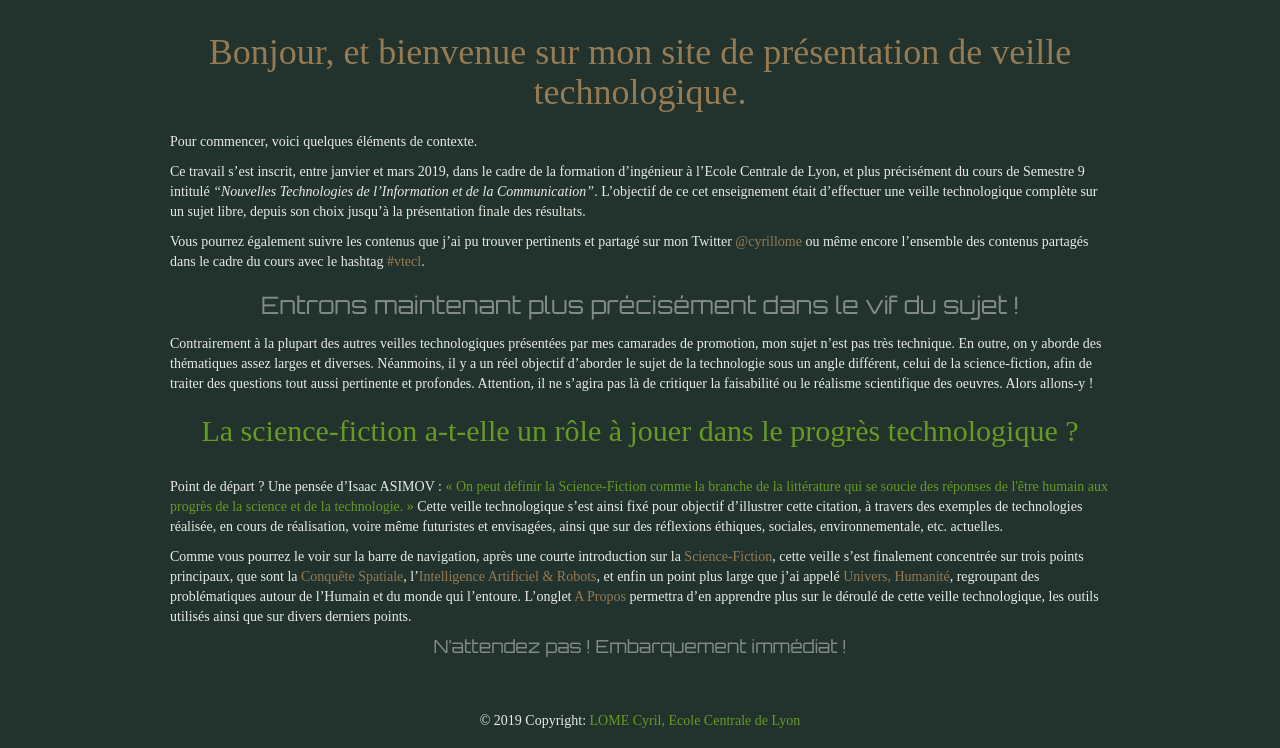
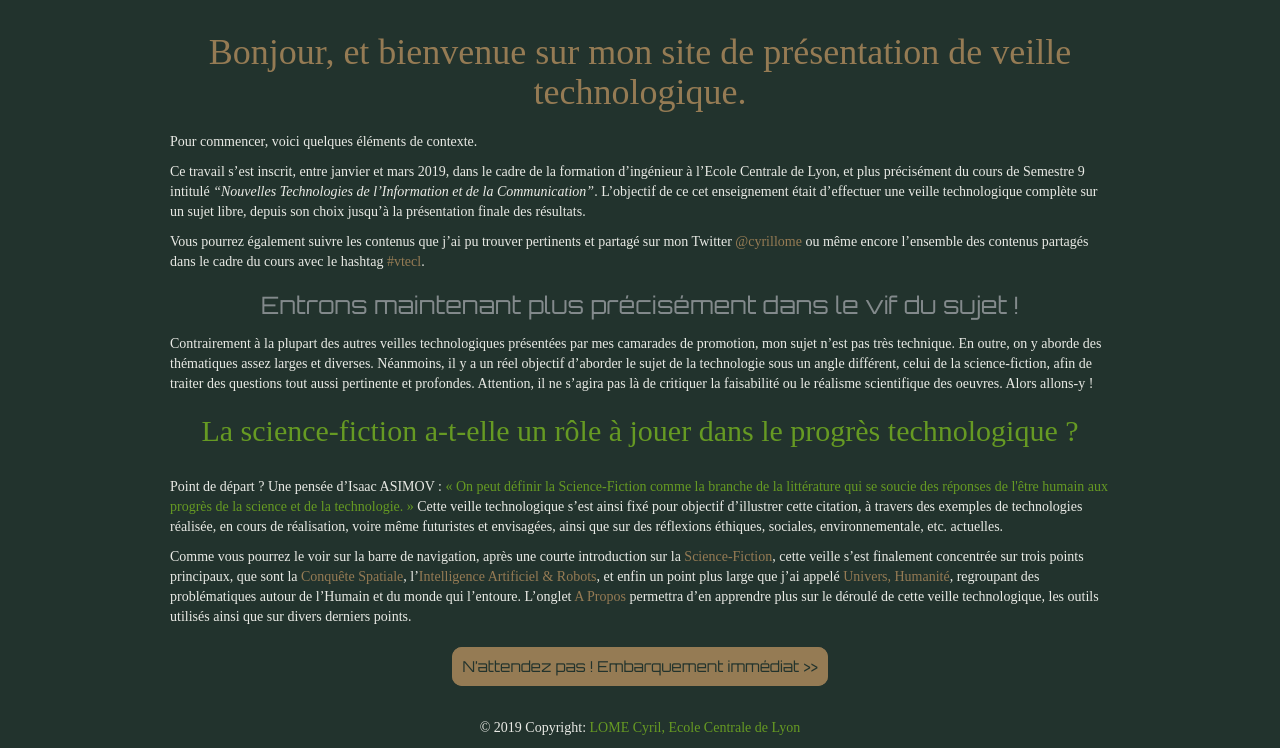
Before and after one commit to CyrilLOME2/scifivt, a plain HTML site: page index.html in a window 1280 px wide. Shown: the part 57-805 px from the top of the page. Drawn offline with nearby package versions, Linux system fonts and the light colour scheme; a web font is replaced by a local one.

Commit message:
content design

```diff
--- a/index.html
+++ b/index.html
@@ -70,8 +70,10 @@
       d’en apprendre plus sur le déroulé de cette veille technologique, les outils utilisés ainsi que sur divers
       derniers points.
     </p>
-
-    <h4>N’attendez pas ! Embarquement immédiat !</h4>
+    <br>
+    <div align="center">
+      <span class="next"><a href="scifi.html">N’attendez pas ! Embarquement immédiat >> </a></span>
+    </div>
   </div>
 
   <div id="footer">
--- a/style.css
+++ b/style.css
@@ -73,6 +73,26 @@ dark #22332D
     /* background-color: #d8dfea; */
 }
 
+span.next a {
+    padding: 8px;
+    border: #957B54 2px solid;
+    border-radius: 10px;
+    color: #22332D;
+    background-color: #957B54;
+    font-family: Orbitron;
+    font-size: 15px;
+    text-decoration: none;
+}
+
+span.next a:hover {
+    padding: 10px;
+    border-color: #E9EAE5;
+    color: #22332D;
+    background-color: #E9EAE5;
+    text-decoration: none;
+    cursor: pointer;
+}
+
 /* ----------- FOOTER STYLE ----------- */
 #footer {
     position: relative;
```
